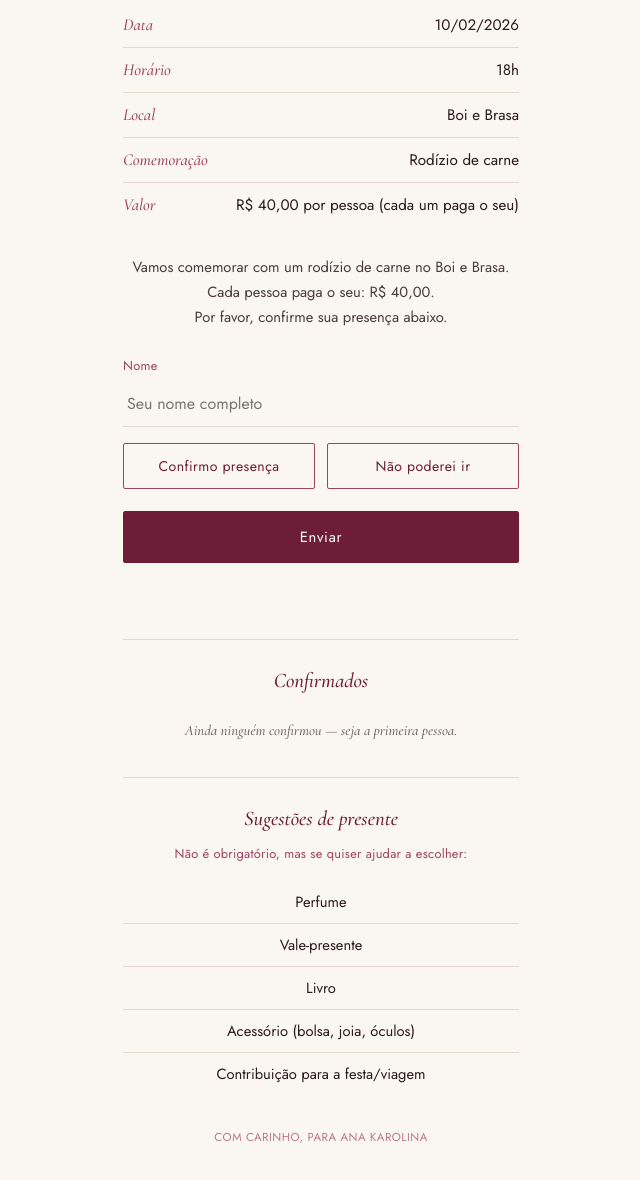
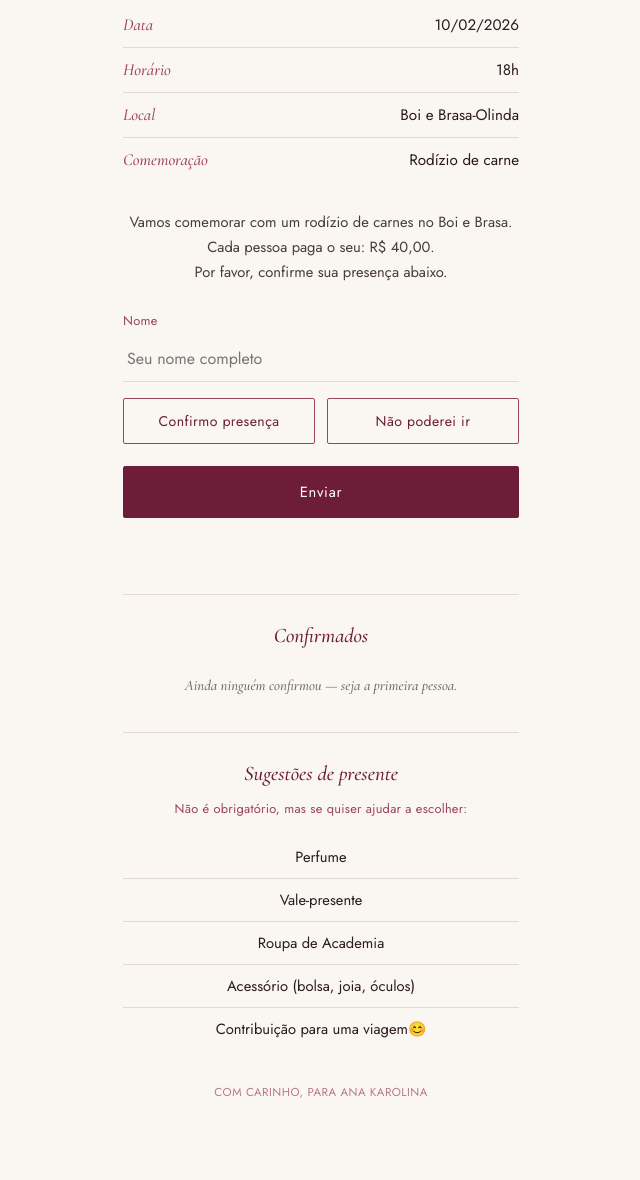
Before and after one commit to Gabriel0Pessoa/Niver-de-Karol, a website: page index.html in a window 1280 px wide. Shown: the part 252-1432 px from the top of the page, without its empty margins (319-959 px from the left). After the commit the page ends 1408 px from the top, so only its background shows below. Drawn offline with nearby package versions, Linux system fonts and the light colour scheme; no server answers.

Commit message:
Lista de presente

```diff
--- a/index.html
+++ b/index.html
@@ -210,13 +210,13 @@
     <dl>
       <div class="item"><dt>Data</dt><dd id="d-data">10/02/2026</dd></div>
       <div class="item"><dt>Horário</dt><dd id="d-hora">18h</dd></div>
-      <div class="item"><dt>Local</dt><dd id="d-local">Boi e Brasa</dd></div>
+      <div class="item"><dt>Local</dt><dd id="d-local">Boi e Brasa-Olinda</dd></div>
       <div class="item"><dt>Comemoração</dt><dd>Rodízio de carne</dd></div>
-      <div class="item"><dt>Valor</dt><dd>R$ 40,00 por pessoa (cada um paga o seu)</dd></div>
+
     </dl>
   </div>
 
-  <p class="msg">Vamos comemorar com um rodízio de carne no Boi e Brasa. Cada pessoa paga o seu: R$ 40,00.<br>Por favor, confirme sua presença abaixo.</p>
+  <p class="msg">Vamos comemorar com um rodízio de carnes no Boi e Brasa. Cada pessoa paga o seu: R$ 40,00.<br>Por favor, confirme sua presença abaixo.</p>
 
   <form id="rsvp-form">
     <div>
@@ -245,9 +245,9 @@
     <ul class="lista-presentes">
       <li>Perfume</li>
       <li>Vale-presente</li>
-      <li>Livro</li>
+      <li>Roupa de Academia</li>
       <li>Acessório (bolsa, joia, óculos)</li>
-      <li>Contribuição para a festa/viagem</li>
+      <li>Contribuição para uma viagem😊</li>
     </ul>
   </div>
 
```
Also changed, not shown: Readme.md.
